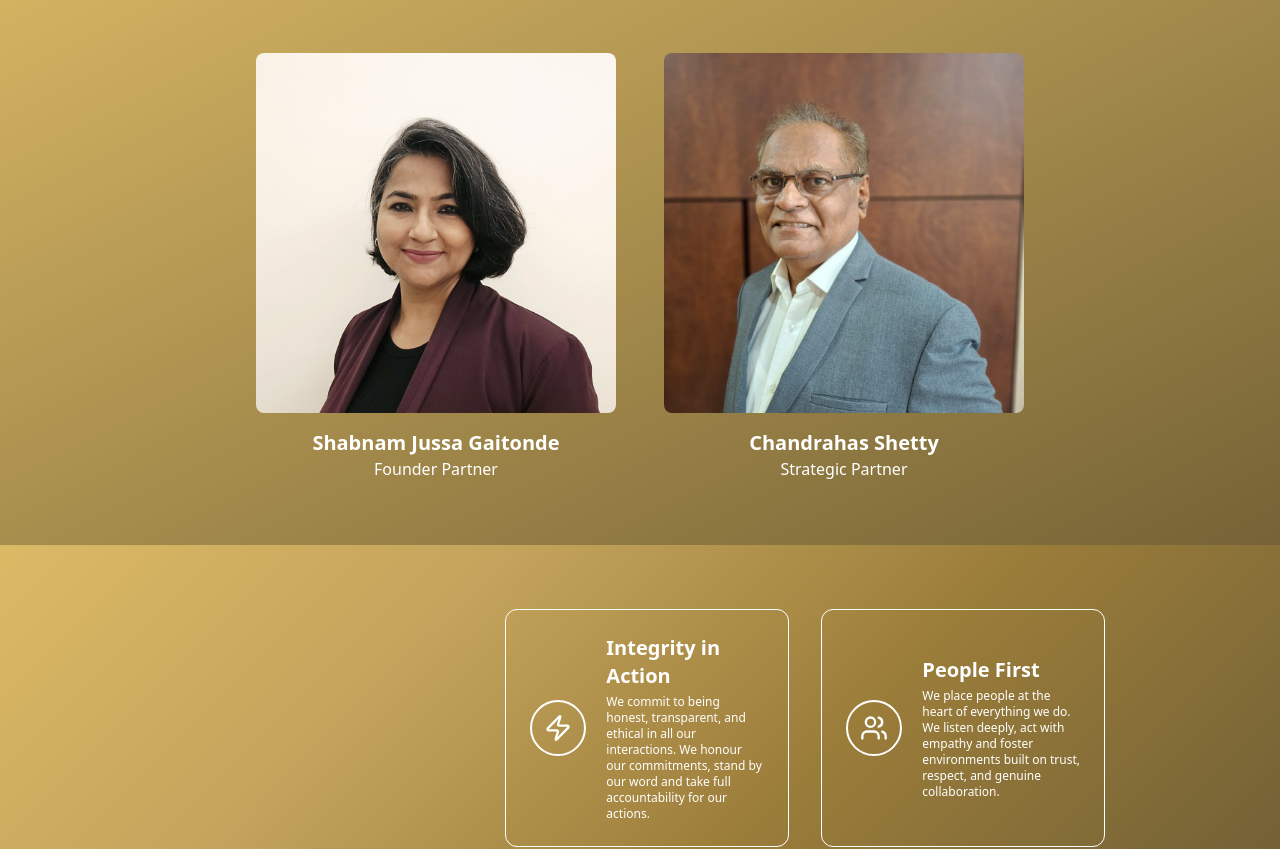
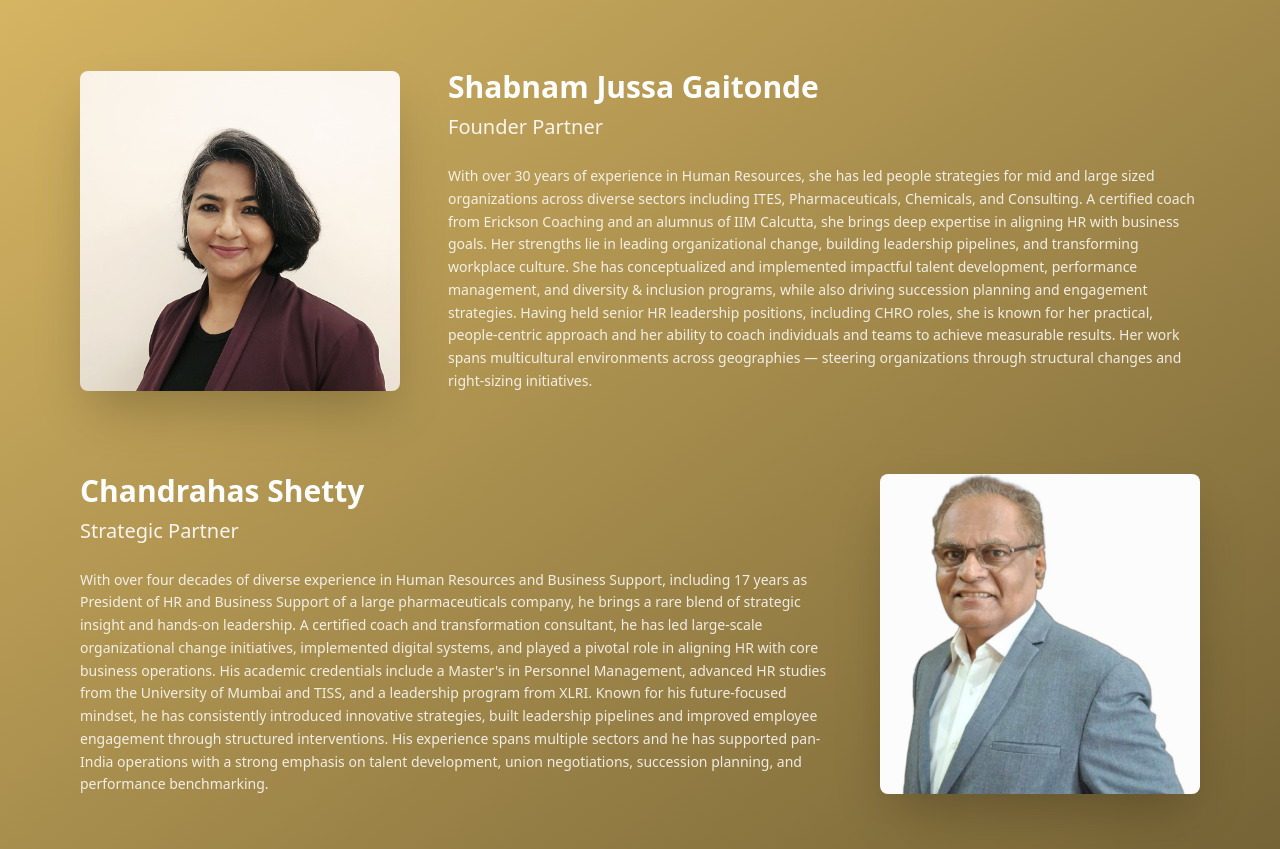
Before and after one commit to ayaansbhoje/next_step, a React (Vite) app: page /about in a window 1280 px wide. Shown: the part 1907-2756 px from the top of the page. Built offline with nearby package versions, Linux system fonts and the light colour scheme.

Commit message:
done needful

```diff
--- a/src/components/MeetTheTeam.jsx
+++ b/src/components/MeetTheTeam.jsx
@@ -5,11 +5,28 @@ const MeetTheTeam = () => {
   const ref = useRef(null);
   const isInView = useInView(ref, { once: false, amount: 0.3 });
 
+  const teamMembers = [
+    {
+      id: 1,
+      name: "Shabnam Jussa Gaitonde",
+      position: "Founder Partner",
+      image: "assets/shabnam_img1.jpg",
+      description: "With over 30 years of experience in Human Resources, she has led people strategies for mid and large sized organizations across diverse sectors including ITES, Pharmaceuticals, Chemicals, and Consulting. A certified coach from Erickson Coaching and an alumnus of IIM Calcutta, she brings deep expertise in aligning HR with business goals. Her strengths lie in leading organizational change, building leadership pipelines, and transforming workplace culture. She has conceptualized and implemented impactful talent development, performance management, and diversity & inclusion programs, while also driving succession planning and engagement strategies. Having held senior HR leadership positions, including CHRO roles, she is known for her practical, people-centric approach and her ability to coach individuals and teams to achieve measurable results. Her work spans multicultural environments across geographies — steering organizations through structural changes and right-sizing initiatives."
+    },
+    {
+      id: 2,
+      name: "Chandrahas Shetty",
+      position: "Strategic Partner",
+      image: "/assets/part_2.jpg",
+      description: "With over four decades of diverse experience in Human Resources and Business Support, including 17 years as President of HR and Business Support of a large pharmaceuticals company, he brings a rare blend of strategic insight and hands-on leadership. A certified coach and transformation consultant, he has led large-scale organizational change initiatives, implemented digital systems, and played a pivotal role in aligning HR with core business operations. His academic credentials include a Master's in Personnel Management, advanced HR studies from the University of Mumbai and TISS, and a leadership program from XLRI. Known for his future-focused mindset, he has consistently introduced innovative strategies, built leadership pipelines and improved employee engagement through structured interventions. His experience spans multiple sectors and he has supported pan-India operations with a strong emphasis on talent development, union negotiations, succession planning, and performance benchmarking."
+    }
+  ];
+
   return (
     <div ref={ref} style={{background: "linear-gradient(to bottom right, #DBB965 0%, #756336 100%)"}} className="py-16">
-      <div className="max-w-5xl mx-auto px-4">
+      <div className="max-w-6xl mx-auto px-4">
         <motion.h2
-          className="text-4xl font-bold text-white text-center mb-12"
+          className="text-4xl font-bold text-white text-center mb-16"
           initial={{ opacity: 0, y: -50 }}
           animate={isInView ? { opacity: 1, y: 0 } : { opacity: 0, y: -50 }}
           transition={{ duration: 0.8, ease: "easeOut" }}
@@ -17,75 +34,122 @@ const MeetTheTeam = () => {
           OUR LEADERS
         </motion.h2>
 
-        {/* Fixed grid layout with exactly two columns */}
-        <div className="grid grid-cols-2 gap-12 max-w-3xl mx-auto">
-          {/* First Team Member */}
+        <div className="space-y-20">
+          {/* First Team Member - Image Left, Content Right */}
           <motion.div
-            className="group relative"
+            className="flex items-center gap-12"
+            initial={{ opacity: 0, y: 50 }}
+            animate={isInView ? { opacity: 1, y: 0 } : { opacity: 0, y: 50 }}
+            transition={{ duration: 0.8, delay: 0, ease: "easeOut" }}
+          >
+            {/* Image Section */}
+            <motion.div
+              className="w-80 flex-shrink-0"
               initial={{ opacity: 0, x: -100 }}
               animate={isInView ? { opacity: 1, x: 0 } : { opacity: 0, x: -100 }}
               transition={{ duration: 0.8, delay: 0.2, ease: "easeOut" }}
             >
-            <div className="relative overflow-hidden rounded-lg w-full aspect-square">
-              {/* First team member image */}
+              <div className="relative overflow-hidden rounded-lg w-80 h-80 shadow-2xl">
                 <img
-                src="assets/shabnam_img1.jpg"
-                alt="Shabnam Jussa Gaitonde"
-                className="w-full h-full object-cover"
+                  src={teamMembers[0].image}
+                  alt={teamMembers[0].name}
+                  className="w-full h-full object-cover hover:scale-105 transition-transform duration-300"
                 />
+              </div>
+            </motion.div>
 
-              {/* Hover overlay with lighter black background */}
-              <div className="absolute inset-0 bg-black/40 backdrop-blur-[2px] flex items-center justify-center opacity-0 group-hover:opacity-100 transition-all duration-300 p-4">
-                <p className="text-white text-xs text-center font-medium">
-                With over 30 years of experience in Human Resources, she has led people strategies for mid and large sized organizations across diverse sectors including ITES, Pharmaceuticals, Chemicals, and Consulting. A certified coach from Erickson Coaching and an alumnus of IIM Calcutta, she brings deep expertise in aligning HR with business goals. Her strengths lie in leading organizational change, building leadership pipelines, and transforming workplace culture. She has conceptualized and implemented impactful talent development, performance management, and diversity & inclusion programs, while also driving succession planning and engagement strategies.Having held senior HR leadership positions, including CHRO roles, she is known for her practical, people-centric approach and her ability to coach individuals and teams to achieve measurable results. Her work spans multicultural environments across geographies — steering organizations through structural changes and right-sizing initiatives.
-                </p>
-              </div>
-            </div>
-
-            {/* Name and Position */}
+            {/* Content Section */}
             <motion.div
-              className="mt-4 text-center"
+              className="flex-1"
+              initial={{ opacity: 0, x: 100 }}
+              animate={isInView ? { opacity: 1, x: 0 } : { opacity: 0, x: 100 }}
+              transition={{ duration: 0.8, delay: 0.4, ease: "easeOut" }}
+            >
+              <motion.h3
+                className="text-3xl font-bold text-white mb-2"
                 initial={{ opacity: 0, y: 20 }}
                 animate={isInView ? { opacity: 1, y: 0 } : { opacity: 0, y: 20 }}
-              transition={{ duration: 0.8, delay: 0.4, ease: "easeOut" }}
+                transition={{ duration: 0.6, delay: 0.6, ease: "easeOut" }}
               >
-              <h3 className="text-xl font-bold text-white">Shabnam Jussa Gaitonde</h3>
-              <p className="text-white">Founder Partner </p>
+                {teamMembers[0].name}
+              </motion.h3>
+
+              <motion.p
+                className="text-xl text-white/90 mb-6 font-medium"
+                initial={{ opacity: 0, y: 20 }}
+                animate={isInView ? { opacity: 1, y: 0 } : { opacity: 0, y: 20 }}
+                transition={{ duration: 0.6, delay: 0.7, ease: "easeOut" }}
+              >
+                {teamMembers[0].position}
+              </motion.p>
+
+              <motion.p
+                className="text-white/85 leading-relaxed text-sm"
+                initial={{ opacity: 0, y: 20 }}
+                animate={isInView ? { opacity: 1, y: 0 } : { opacity: 0, y: 20 }}
+                transition={{ duration: 0.6, delay: 0.8, ease: "easeOut" }}
+              >
+                {teamMembers[0].description}
+              </motion.p>
             </motion.div>
           </motion.div>
 
-          {/* Second Team Member */}
+          {/* Second Team Member - Content Left, Image Right */}
           <motion.div
-            className="group relative"
+            className="flex items-center gap-12"
+            initial={{ opacity: 0, y: 50 }}
+            animate={isInView ? { opacity: 1, y: 0 } : { opacity: 0, y: 50 }}
+            transition={{ duration: 0.8, delay: 0.3, ease: "easeOut" }}
+          >
+            {/* Content Section */}
+            <motion.div
+              className="flex-1"
+              initial={{ opacity: 0, x: -100 }}
+              animate={isInView ? { opacity: 1, x: 0 } : { opacity: 0, x: -100 }}
+              transition={{ duration: 0.8, delay: 0.7, ease: "easeOut" }}
+            >
+              <motion.h3
+                className="text-3xl font-bold text-white mb-2"
+                initial={{ opacity: 0, y: 20 }}
+                animate={isInView ? { opacity: 1, y: 0 } : { opacity: 0, y: 20 }}
+                transition={{ duration: 0.6, delay: 0.9, ease: "easeOut" }}
+              >
+                {teamMembers[1].name}
+              </motion.h3>
+
+              <motion.p
+                className="text-xl text-white/90 mb-6 font-medium"
+                initial={{ opacity: 0, y: 20 }}
+                animate={isInView ? { opacity: 1, y: 0 } : { opacity: 0, y: 20 }}
+                transition={{ duration: 0.6, delay: 1.0, ease: "easeOut" }}
+              >
+                {teamMembers[1].position}
+              </motion.p>
+
+              <motion.p
+                className="text-white/85 leading-relaxed text-sm"
+                initial={{ opacity: 0, y: 20 }}
+                animate={isInView ? { opacity: 1, y: 0 } : { opacity: 0, y: 20 }}
+                transition={{ duration: 0.6, delay: 1.1, ease: "easeOut" }}
+              >
+                {teamMembers[1].description}
+              </motion.p>
+            </motion.div>
+
+            {/* Image Section */}
+            <motion.div
+              className="w-80 flex-shrink-0"
               initial={{ opacity: 0, x: 100 }}
               animate={isInView ? { opacity: 1, x: 0 } : { opacity: 0, x: 100 }}
-            transition={{ duration: 0.8, delay: 0.2, ease: "easeOut" }}
+              transition={{ duration: 0.8, delay: 0.5, ease: "easeOut" }}
             >
-            <div className="relative overflow-hidden rounded-lg w-full aspect-square">
-              {/* Second team member image */}
+              <div className="relative overflow-hidden rounded-lg w-80 h-80 shadow-2xl">
                 <img
-                src="/assets/cs_pic.jpg"
-                alt="Chandrahas Shetty"
-                className="w-full h-full object-cover"
+                  src={teamMembers[1].image}
+                  alt={teamMembers[1].name}
+                  className="w-full h-full object-cover hover:scale-105 transition-transform duration-300"
                 />
-
-              {/* Hover overlay with lighter black background */}
-              <div className="absolute inset-0 bg-black/40 backdrop-blur-[2px] flex items-center justify-center opacity-0 group-hover:opacity-100 transition-all duration-300 p-4">
-                <p className="text-white text-xs text-center font-medium">
-                  With over four decades of diverse experience in Human Resources and Business Support, including 17 years as President of HR and Business Support of a large pharmaceuticals company, he brings a rare blend of strategic insight and hands-on leadership. A certified coach and transformation consultant, he has led large-scale organizational change initiatives, implemented digital systems, and played a pivotal role in aligning HR with core business operations. His academic credentials include a Master's in Personnel Management, advanced HR studies from the University of Mumbai and TISS, and a leadership program from XLRI. Known for his future-focused mindset, he has consistently introduced innovative strategies, built leadership pipelines and improved employee engagement through structured interventions. His experience spans multiple sectors and he has supported pan-India operations with a strong emphasis on talent development, union negotiations, succession planning, and performance benchmarking.
-                </p>
               </div>
-            </div>
-
-            {/* Name and Position */}
-            <motion.div
-              className="mt-4 text-center"
-              initial={{ opacity: 0, y: 20 }}
-              animate={isInView ? { opacity: 1, y: 0 } : { opacity: 0, y: 20 }}
-              transition={{ duration: 0.8, delay: 0.4, ease: "easeOut" }}
-            >
-              <h3 className="text-xl font-bold text-white">Chandrahas Shetty</h3>
-              <p className="text-white">Strategic Partner </p>
             </motion.div>
           </motion.div>
         </div>
--- a/src/components/OurApproach.jsx
+++ b/src/components/OurApproach.jsx
@@ -49,7 +49,7 @@ const OurApproach = () => {
 
         {/* Introduction Text */}
         <motion.p
-          className="text-center text-[#DBB965] mb-16 max-w-2xl mx-auto"
+          className="text-center text-[#DBB965] mb-16 max-w-2xl mx-auto text-xl"
           initial={{ opacity: 0, y: 20 }}
           animate={isInView ? { opacity: 1, y: 0 } : { opacity: 0, y: 20 }}
           transition={{ duration: 0.8, delay: 0.2, ease: "easeOut" }}
@@ -120,7 +120,7 @@ const OurApproach = () => {
 
         {/* Closing Text */}
         <motion.p
-          className="text-center text-[#DBB965] mt-16 max-w-2xl mx-auto"
+          className="text-center text-[#DBB965] mt-16 max-w-2xl mx-auto text-xl"
           initial={{ opacity: 0, y: 20 }}
           animate={isInView ? { opacity: 1, y: 0 } : { opacity: 0, y: 20 }}
           transition={{ duration: 0.8, delay: 1.6, ease: "easeOut" }}
--- a/src/components/OurServices.jsx
+++ b/src/components/OurServices.jsx
@@ -23,13 +23,19 @@ const OurServices = () => {
       id: 3,
       title: "Executive Coaching",
       description: "Provide structured coaching solutions for professionals at mid and senior levels—to enhance leadership effectiveness, accelerate performance and unlock potential. Our outcome-driven approach aligns individual development with organizational goals, enabling professionals to lead with clarity, confidence, and impact.",
-      position: "top-[350px] sm:top-88 left-4 sm:left-1/5"
+      position: "top-[390px] sm:top-88 left-2 sm:left-1/5"
     },
     {
       id: 4,
       title: "Setting-up and enhancing existing HR Practices",
       description: "Establish a structured HR framework that ensures organizational consistency, drives compliance, and cultivates a high-performing workforce, enabling sustainable business growth.",
-      position: "top-[350px] sm:top-88 right-4 sm:right-1/5"
+      position: "top-[390px] sm:top-88 right-4 sm:right-1/5"
+    },
+    {
+      id: 5,
+      title: "Revamping Performance Management Systems",
+      description: "Drive a high-performance culture by designing and implementing robust, transparent performance management practices. Our approach ensures clarity in expectations, aligns individual goals with organizational objectives, and provides a structured pathway for continuous feedback, growth, and accountability—for both employees and leaders.",
+      position: "top-[20px] sm:top-[500px] left-1/2 transform -translate-x-1/2"
     }
   ];
 
@@ -55,8 +61,8 @@ const OurServices = () => {
   }, [controls]);
 
   return (
-    <section ref={sectionRef} className="bg-black text-white py-12 relative w-full overflow-hidden">
-      <div className="container mx-auto px-4 sm:px-6">
+    <section ref={sectionRef} className="bg-black text-white py-10 relative w-full overflow-hidden">
+      <div className="container mx-auto px-2 sm:px-6">
         <motion.h2
           className="text-2xl sm:text-2xl md:text-5xl font-bold mb-6 text-white text-center"
           initial={{ opacity: 0, y: 20 }}
@@ -69,7 +75,7 @@ const OurServices = () => {
           What we provide
         </motion.h2>
 
-        <div className="relative lg:h-[650px] flex flex-wrap justify-center gap-6 lg:block">
+        <div className="relative lg:h-[750px] flex flex-wrap justify-center gap-6 lg:block">
           {services.map((service, index) => (
             <motion.div
               key={service.id}
@@ -95,7 +101,7 @@ const OurServices = () => {
               }}
             >
               <div
-                className={`w-66 h-66 sm:w-56 sm:h-56 md:w-86 md:h-86 rounded-full flex flex-col items-center justify-center p-3 sm:p-4 md:p-6 transition-all duration-300 cursor-pointer ${
+                className={`w-76 h-76 sm:w-56 sm:h-56 md:w-92 md:h-92 rounded-full flex flex-col items-center justify-center p-3 sm:p-4 md:p-6 transition-all duration-300 cursor-pointer ${
                   activeService === service.id
                     ? 'bg-transparent border-4 border-yellow-500 text-white scale-105 sm:scale-110'
                     : 'bg-yellow-500 text-black'
```
Also changed, not shown: src/components/AboutUs.jsx (+8 -8 lines), src/components/HRServices.jsx (+37 -64 lines), public/assets/part_2.jpg (added). Lines whose indentation alone changed are shown as unchanged.
